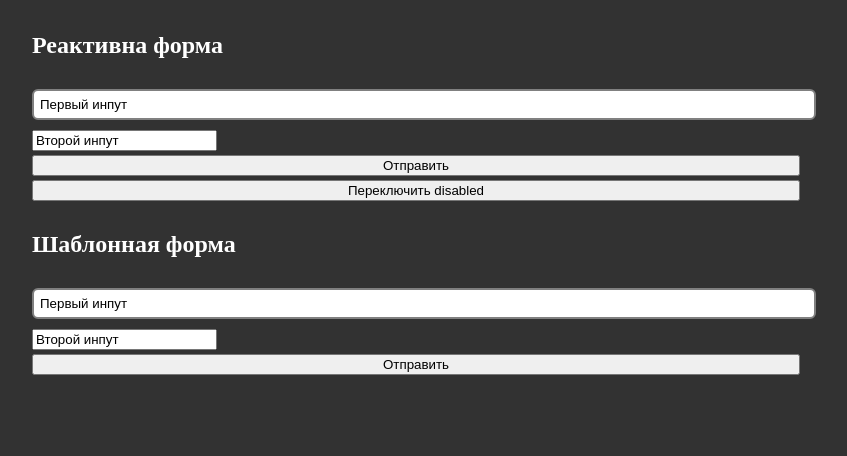
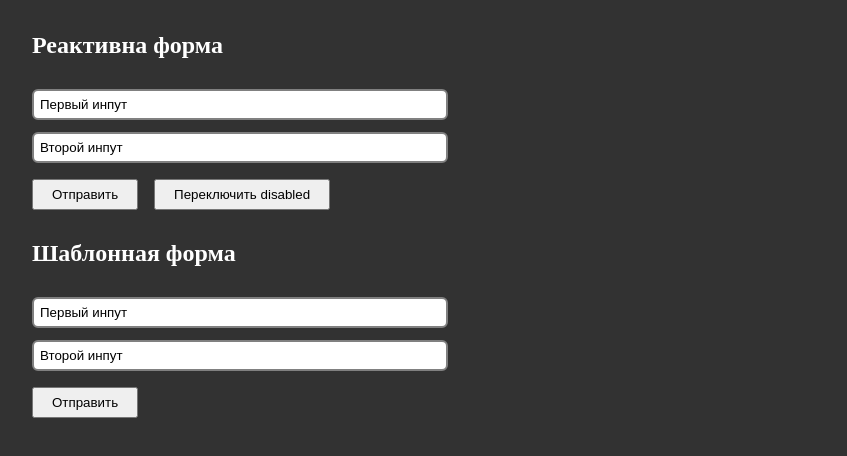
Before and after one commit to AndriiStoliarov/frameworks, an Angular app in the folder angular/yuriSimonov/basic-course-2023/: page / in a window 1280 px wide. Shown: the top 456 px of the page, without its empty margins (224-1071 px from the left). Built offline with nearby package versions, Linux system fonts and the light colour scheme.

Commit message:
lesson 49 passed

```diff
--- a/angular/yuriSimonov/basic-course-2023/src/app/app.component.html
+++ b/angular/yuriSimonov/basic-course-2023/src/app/app.component.html
@@ -3,9 +3,12 @@
 
 <form [formGroup]="reactiveForm" (ngSubmit)="onSubmit(reactiveForm.value)">
   <h2>Реактивна форма</h2>
+  <div class="fields">
     <input type="text" formControlName="firstInput" />
     <app-custom-input formControlName="secondInput"></app-custom-input>
+  </div>
 
+  <div class="buttons">
     <button>Отправить</button>
     <button
       type="button"
@@ -15,18 +18,27 @@
     >
       Переключить disabled
     </button>
+  </div>
 </form>
 
 <form #form="ngForm" (ngSubmit)="onSubmit(form.value)">
   <h2>Шаблонная форма</h2>
-  <input type="text" [(ngModel)]="templateForm.firstInput" name="firstInput" />
+  <div class="fields">
+    <input
+      type="text"
+      [(ngModel)]="templateForm.firstInput"
+      name="firstInput"
+    />
     <app-custom-input
       [(ngModel)]="templateForm.secondInput"
       name="secondInput"
       minlength="5"
     ></app-custom-input>
+  </div>
 
+  <div class="buttons">
     <button>Отправить</button>
+  </div>
 </form>
 <!-- lesson 48 -->
 <!-- <input type="text" [formControl]="inputField" />
--- a/angular/yuriSimonov/basic-course-2023/src/app/app.component.scss
+++ b/angular/yuriSimonov/basic-course-2023/src/app/app.component.scss
@@ -1,3 +1,4 @@
+// lesson 49
 :host {
   display: flex;
   flex-direction: column;
@@ -5,46 +6,13 @@
   max-width: 60vw;
   margin: 12px auto 24px;
 
-  h1 {
-    text-align: center;
-    font-size: 1.2rem;
-  }
-
   form {
     display: flex;
     flex-direction: column;
     gap: 4px;
   }
 
-  div {
-    max-width: 400px;
-    width: 100%;
-    margin: 0 auto;
-  }
-
-  label {
-    margin-left: 12px;
-    cursor: pointer;
-
-    &.default {
-      cursor: default;
-    }
-
-    & > * {
-      cursor: pointer;
-    }
-
-    span {
-      position: relative;
-      top: -6px;
-      color: red;
-      font-size: 10px;
-    }
-  }
-
-  input,
-  select,
-  textarea {
+  input {
     border: 2px solid gray;
     padding: 6px;
     margin: 6px 0;
@@ -55,34 +23,14 @@
     outline: none;
   }
 
-  select {
-    cursor: pointer;
-  }
-
-  textarea {
-    margin-bottom: 0;
-    resize: none;
-  }
-
-  *:required.ng-invalid.ng-touched,
-  *:required.ng-invalid.ng-dirty {
-    border-color: red;
-  }
-
-  *:required.ng-valid.ng-touched,
-  *:required.ng-valid.ng-dirty {
-    border-color: rgb(0, 255, 0);
-  }
-
-  input[type="radio"],
-  input[type="checkbox"] {
-    width: auto;
-    margin-right: 6px;
+  div {
+    max-width: 400px;
+    width: 100%;
   }
 
   .buttons {
     display: flex;
-    justify-content: center;
+    align-items: center;
     gap: 16px;
 
     button {
@@ -95,11 +43,111 @@
       }
     }
   }
+}
 
-  .error {
-    color: red;
-    font-size: 10px;
-    margin-top: -4px;
-    margin-left: 12px;
-  }
-}
+// lesson 48
+// :host {
+//   display: flex;
+//   flex-direction: column;
+//   gap: 10px;
+//   max-width: 60vw;
+//   margin: 12px auto 24px;
+
+//   h1 {
+//     text-align: center;
+//     font-size: 1.2rem;
+//   }
+
+//   form {
+//     display: flex;
+//     flex-direction: column;
+//     gap: 4px;
+//   }
+
+//   div {
+//     max-width: 400px;
+//     width: 100%;
+//     margin: 0 auto;
+//   }
+
+//   label {
+//     margin-left: 12px;
+//     cursor: pointer;
+
+//     &.default {
+//       cursor: default;
+//     }
+
+//     & > * {
+//       cursor: pointer;
+//     }
+
+//     span {
+//       position: relative;
+//       top: -6px;
+//       color: red;
+//       font-size: 10px;
+//     }
+//   }
+
+//   input,
+//   select,
+//   textarea {
+//     border: 2px solid gray;
+//     padding: 6px;
+//     margin: 6px 0;
+//     width: 100%;
+
+//     border-radius: 6px;
+//     margin-bottom: 6px;
+//     outline: none;
+//   }
+
+//   select {
+//     cursor: pointer;
+//   }
+
+//   textarea {
+//     margin-bottom: 0;
+//     resize: none;
+//   }
+
+//   *:required.ng-invalid.ng-touched,
+//   *:required.ng-invalid.ng-dirty {
+//     border-color: red;
+//   }
+
+//   *:required.ng-valid.ng-touched,
+//   *:required.ng-valid.ng-dirty {
+//     border-color: rgb(0, 255, 0);
+//   }
+
+//   input[type="radio"],
+//   input[type="checkbox"] {
+//     width: auto;
+//     margin-right: 6px;
+//   }
+
+//   .buttons {
+//     display: flex;
+//     justify-content: center;
+//     gap: 16px;
+
+//     button {
+//       cursor: pointer;
+//       padding: 6px 18px;
+//       margin-top: 6px;
+
+//       &:disabled {
+//         cursor: default;
+//       }
+//     }
+//   }
+
+//   .error {
+//     color: red;
+//     font-size: 10px;
+//     margin-top: -4px;
+//     margin-left: 12px;
+//   }
+// }
--- /dev/null
+++ b/angular/yuriSimonov/basic-course-2023/src/app/components/css/custom-input.component.css
@@ -0,0 +1,27 @@
+input {
+  border: 2px solid gray;
+  padding: 6px;
+  margin: 6px 0;
+  width: 100%;
+  border-radius: 6px;
+  margin-bottom: 6px;
+  outline: none;
+}
+
+.buttons {
+  display: -webkit-box;
+  display: -ms-flexbox;
+  display: flex;
+  -webkit-box-pack: center;
+      -ms-flex-pack: center;
+          justify-content: center;
+  gap: 16px;
+}
+.buttons button {
+  cursor: pointer;
+  padding: 6px 18px;
+  margin-top: 6px;
+}
+.buttons button:disabled {
+  cursor: default;
+}
--- a/angular/yuriSimonov/basic-course-2023/src/app/components/custom-input/custom-input.component.scss
+++ b/angular/yuriSimonov/basic-course-2023/src/app/components/custom-input/custom-input.component.scss
@@ -0,0 +1,26 @@
+input {
+  border: 2px solid gray;
+  padding: 6px;
+  margin: 6px 0;
+  width: 100%;
+
+  border-radius: 6px;
+  margin-bottom: 6px;
+  outline: none;
+}
+
+.buttons {
+  display: flex;
+  justify-content: center;
+  gap: 16px;
+
+  button {
+    cursor: pointer;
+    padding: 6px 18px;
+    margin-top: 6px;
+
+    &:disabled {
+      cursor: default;
+    }
+  }
+}
```
Also changed, not shown: angular/yuriSimonov/basic-course-2023/src/css/app.component.css (+7 -56 lines). Lines whose indentation alone changed are shown as unchanged.
